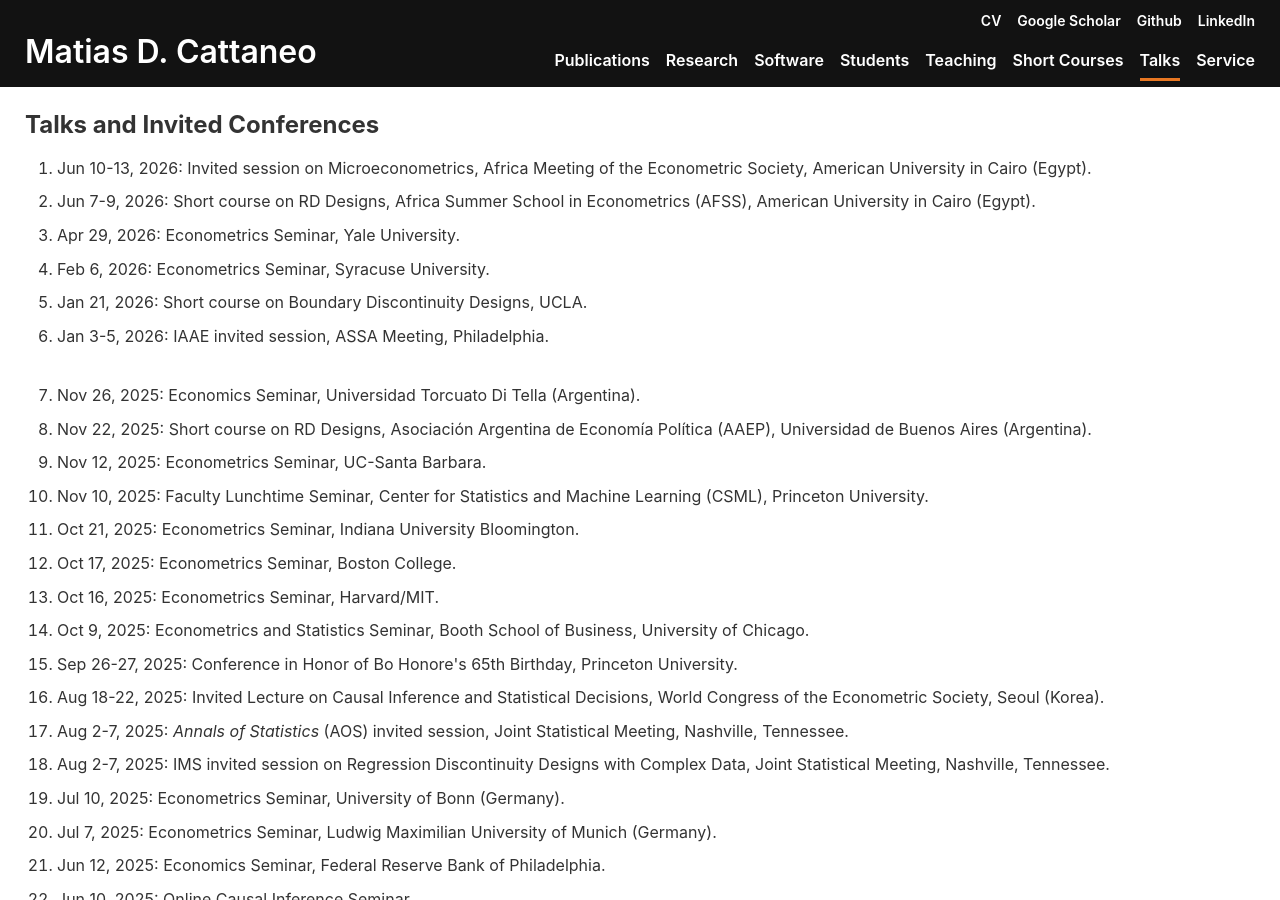
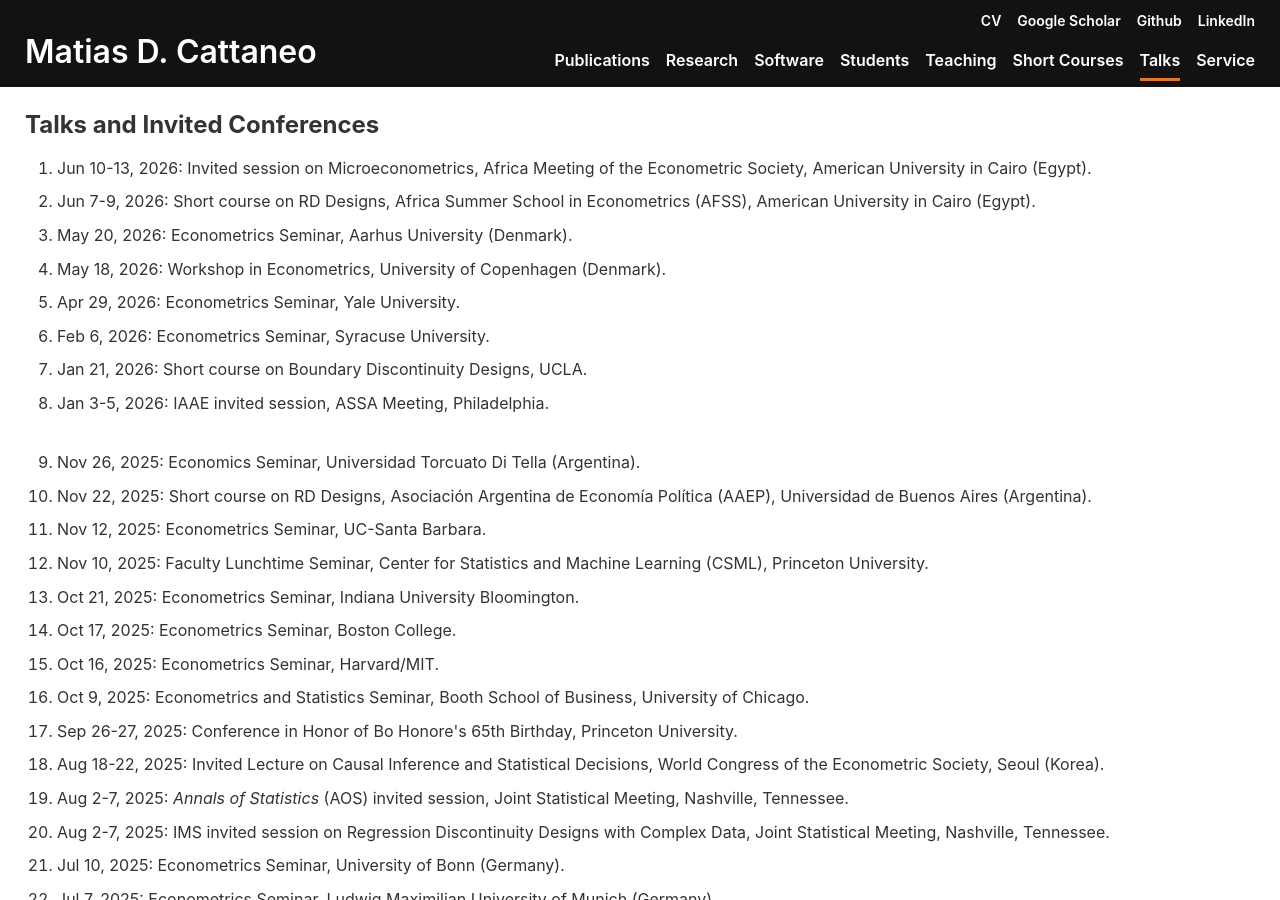
Before and after one commit to mdcattaneo/mdcattaneo.github.io, a Jekyll site: the page built from talks.html, in a window 1280 px wide and 900 px high. Built offline with Jekyll 4.4.1, drawn with Linux system fonts in a browser that asks for light colours; some web fonts are replaced.

Commit message:
Added website file

```diff
--- a/talks.html
+++ b/talks.html
@@ -15,6 +15,12 @@ redirect_from:
     </li>
     <li>
         Jun 7-9, 2026: Short course on RD Designs, Africa Summer School in Econometrics (AFSS), American University in Cairo (Egypt).
+    </li>
+	<li>
+        May 20, 2026: Econometrics Seminar, Aarhus University (Denmark).
+    </li>
+	<li>
+        May 18, 2026: Workshop in Econometrics, University of Copenhagen (Denmark).
     </li>
     <li>
         Apr 29, 2026: Econometrics Seminar, Yale University.
```
